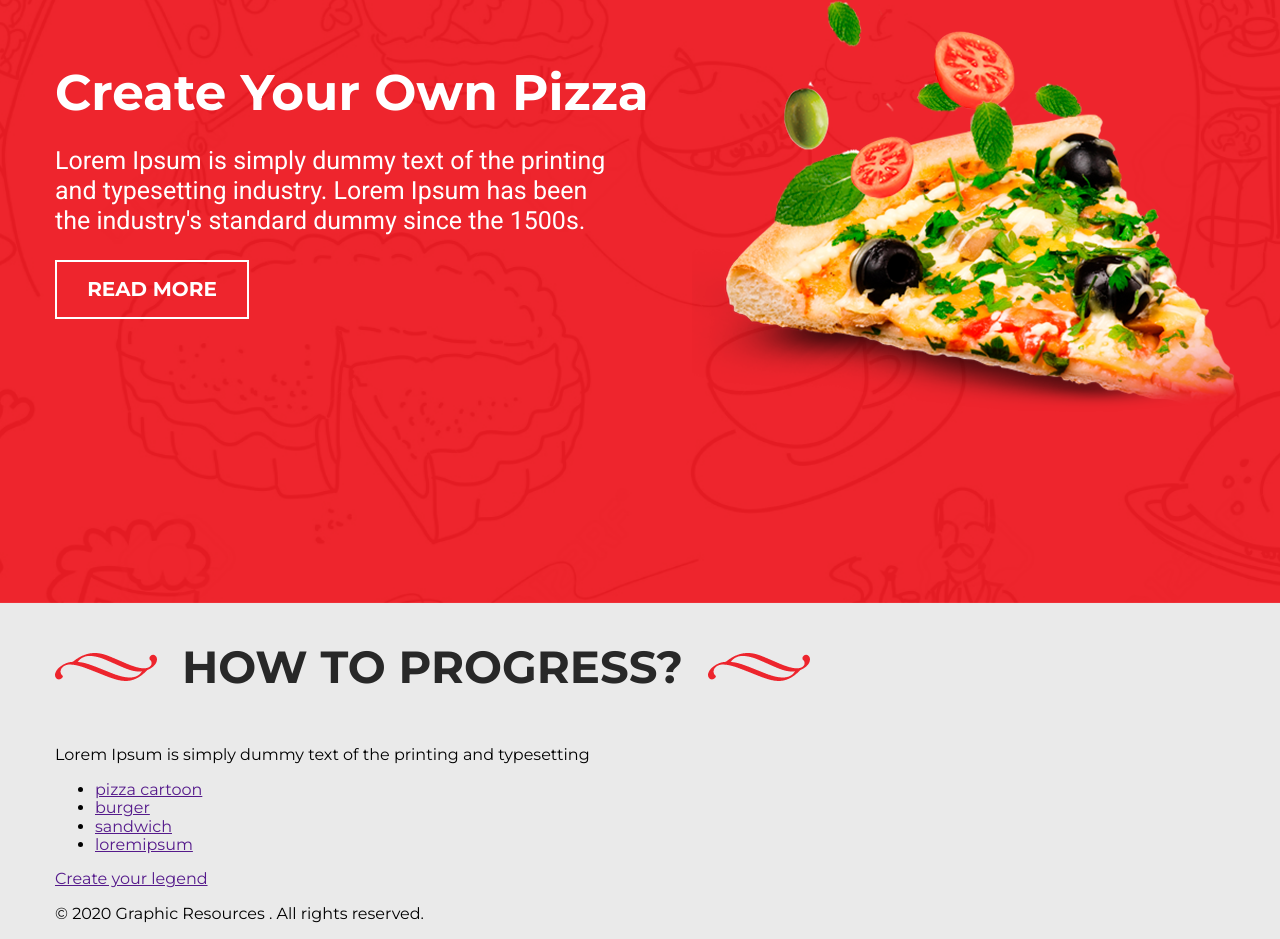
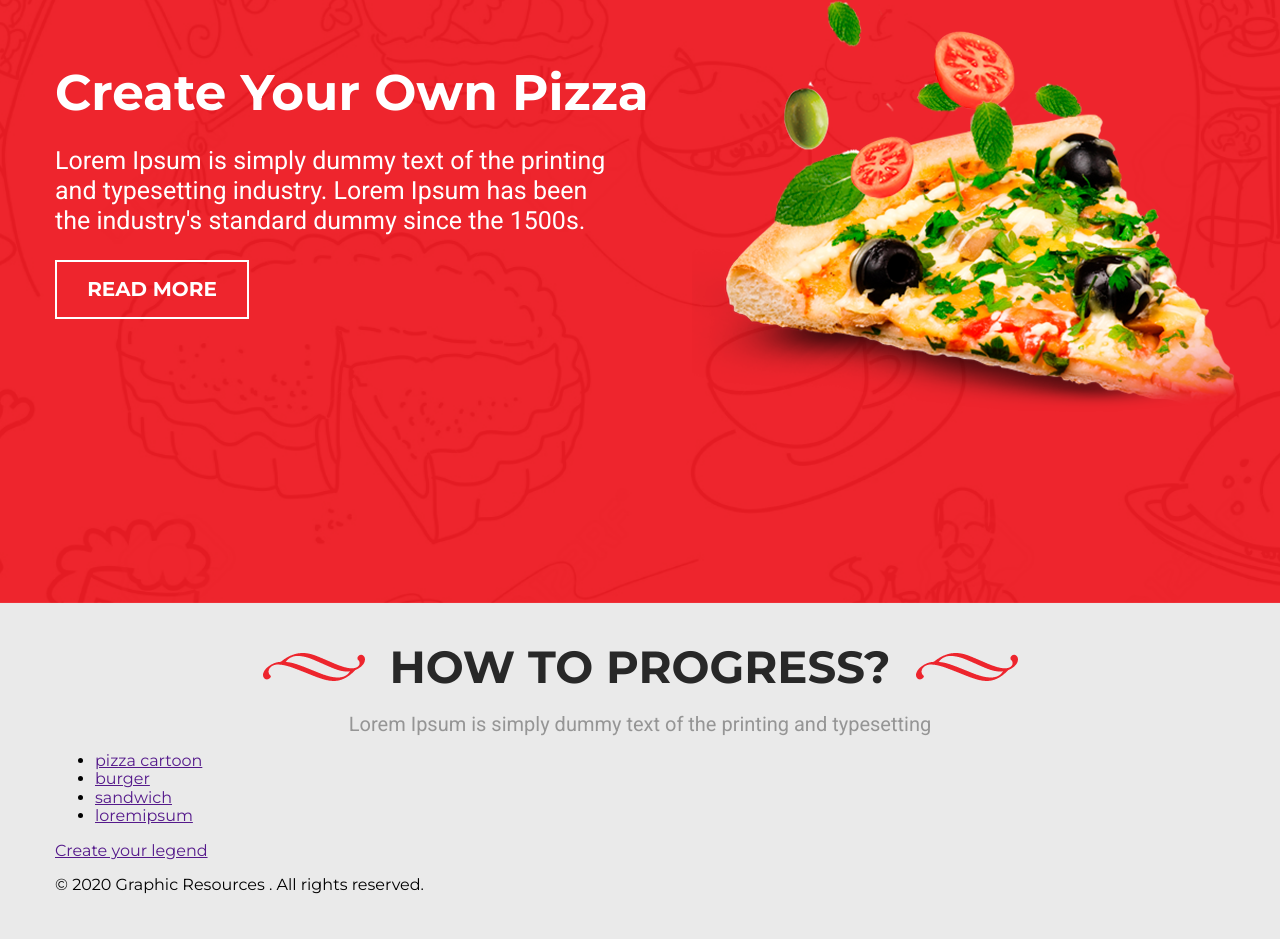
Before and after one commit to Denizka79/pizza, a plain HTML site: page index.html in a window 1280 px wide. Shown: the part 357-1296 px from the top of the page. After the commit the page ends 1267 px from the top, so only its background shows below. Drawn offline with Linux system fonts and the light colour scheme.

Commit message:
Style p element after How to progress

```diff
--- a/css/style.css
+++ b/css/style.css
@@ -9,6 +9,10 @@ body {
     max-width: 1170px;
     margin: 0 auto;
     position: relative;
+}
+
+.center {
+    text-align: center;
 }
 
 .navigation {
@@ -110,6 +114,7 @@ body {
     display: inline-block;
     padding-left: 127px;
     padding-right: 127px;
+    margin-bottom: 20px;
 }
 
 .h2::before, .h2::after {
@@ -126,6 +131,13 @@ body {
     left: 0;
 }
 
-.h2.h2::after {
+.h2::after {
     right: 0;
 }
+
+.h2 + p {
+    font-size: 20px;
+    color: #959595;
+    font-family: 'Roboto', sans-serif;
+    margin: 0;
+}
--- a/index.html
+++ b/index.html
@@ -35,8 +35,10 @@
     </div>
     <div class="page">
         <div class="wrapper">
-            <h2 class="h2">HOW TO PROGRESS?</h2>
-            <p>Lorem Ipsum is simply dummy text of the printing and typesetting</p>
+            <div class="center">
+                <h2 class="h2">HOW TO PROGRESS?</h2>
+                <p>Lorem Ipsum is simply dummy text of the printing and typesetting</p>
+            </div>
             <ul>
                 <li><a href="">pizza cartoon</a></li>
                 <li><a href="">burger</a></li>
```
